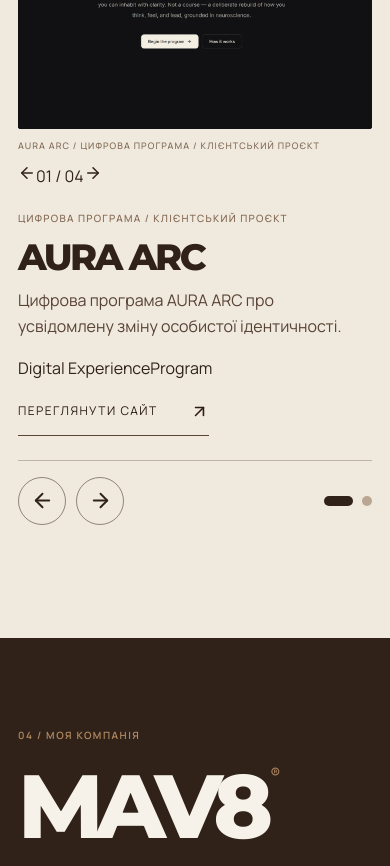
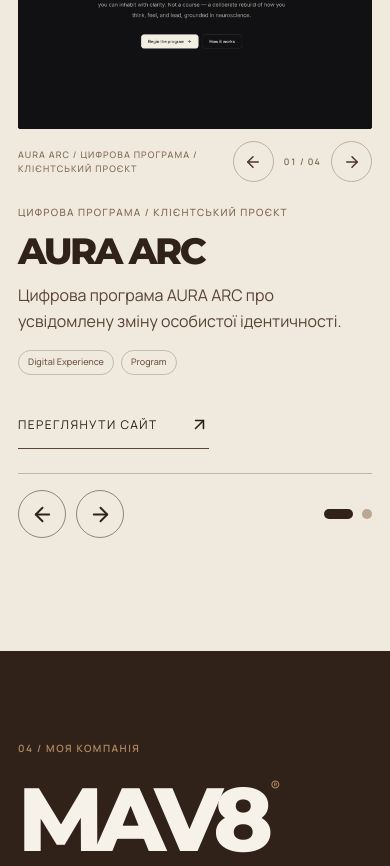
Before and after one commit to marinaravvv/marina-ravliuk-portfolio, a React (Vite) app: page /ua in a window 390 px wide. Shown: the part 3797-4663 px from the top of the page. Built offline with nearby package versions, Linux system fonts and the light colour scheme; a web font is replaced by a local one.

Commit message:
Polish compact mobile screenshot controls and direct website CTA in Selected Works

```diff
--- a/src/styles.css
+++ b/src/styles.css
@@ -2128,3 +2128,101 @@
 @media(prefers-reduced-motion:reduce){
   .project-art-screenshot,.case-screenshot-arrows button,.case-screenshot-dots button{transition:none}
 }
+
+
+/* DIRECT-LINK SELECTED WORKS — minimal screenshot gallery and real website CTA */
+.selected-carousel-preview-footer{
+  display:flex;
+  align-items:center;
+  justify-content:space-between;
+  gap:clamp(10px,1.7vw,26px);
+  flex-wrap:wrap;
+  padding:12px 0 4px;
+}
+.selected-carousel-preview-footer .selected-carousel-visual-caption{
+  flex:1;
+  min-width:175px;
+  padding:0;
+}
+.selected-carousel-image-nav{
+  display:inline-flex;
+  align-items:center;
+  justify-content:flex-end;
+  gap:clamp(7px,1.1vw,17px);
+  flex-shrink:0;
+}
+.selected-carousel-image-nav button{
+  display:grid;
+  place-items:center;
+  width:36px;
+  height:36px;
+  border:1px solid #C0AF9F;
+  border-radius:50%;
+  background:transparent;
+  color:#4A3428;
+  cursor:pointer;
+  transition:background .22s,color .22s,border-color .22s;
+}
+.selected-carousel-image-nav button:hover{
+  color:#F6F2EA;
+  background:#302219;
+  border-color:#302219;
+}
+.selected-carousel-image-nav button:focus-visible{
+  outline:2px solid #B28A62;
+  outline-offset:3px;
+}
+.selected-carousel-image-nav>span{
+  color:#816A57;
+  font:600 10px/1 var(--rav-sans);
+  letter-spacing:.12em;
+  font-variant-numeric:tabular-nums;
+  white-space:nowrap;
+}
+.selected-carousel-tags{
+  display:flex;
+  flex-wrap:wrap;
+  gap:7px;
+  margin:0 0 19px;
+}
+.selected-carousel-tags span{
+  border:1px solid rgba(48,34,25,.23);
+  border-radius:50px;
+  padding:7px 10px;
+  color:#705646;
+  font:500 10px/1.2 var(--rav-sans);
+}
+.selected-carousel-info a.selected-carousel-live-link{
+  width:fit-content;
+  text-decoration:none;
+  cursor:pointer;
+  margin-top:12px;
+}
+.selected-carousel-info a.selected-carousel-live-link:focus-visible{
+  outline:2px solid #B28A62;
+  outline-offset:4px;
+}
+@media(max-width:760px){
+  .selected-carousel-preview-footer{
+    gap:10px 15px;
+    padding:12px 0 0;
+  }
+  .selected-carousel-preview-footer .selected-carousel-visual-caption{
+    min-width:160px;
+    font-size:9px;
+    line-height:1.5;
+  }
+  .selected-carousel-image-nav{gap:10px}
+  .selected-carousel-image-nav button{width:41px;height:41px}
+  .selected-carousel-image-nav>span{font-size:9px}
+  .selected-carousel-tags{margin:0 0 14px}
+  .selected-carousel-tags span{font-size:9px;padding:6px 9px}
+  .selected-carousel-info a.selected-carousel-live-link{
+    display:inline-flex;
+    align-items:center;
+    min-height:44px;
+  }
+}
+@media(prefers-reduced-motion:reduce){
+  .selected-carousel-image-nav button{transition:none}
+}
```
